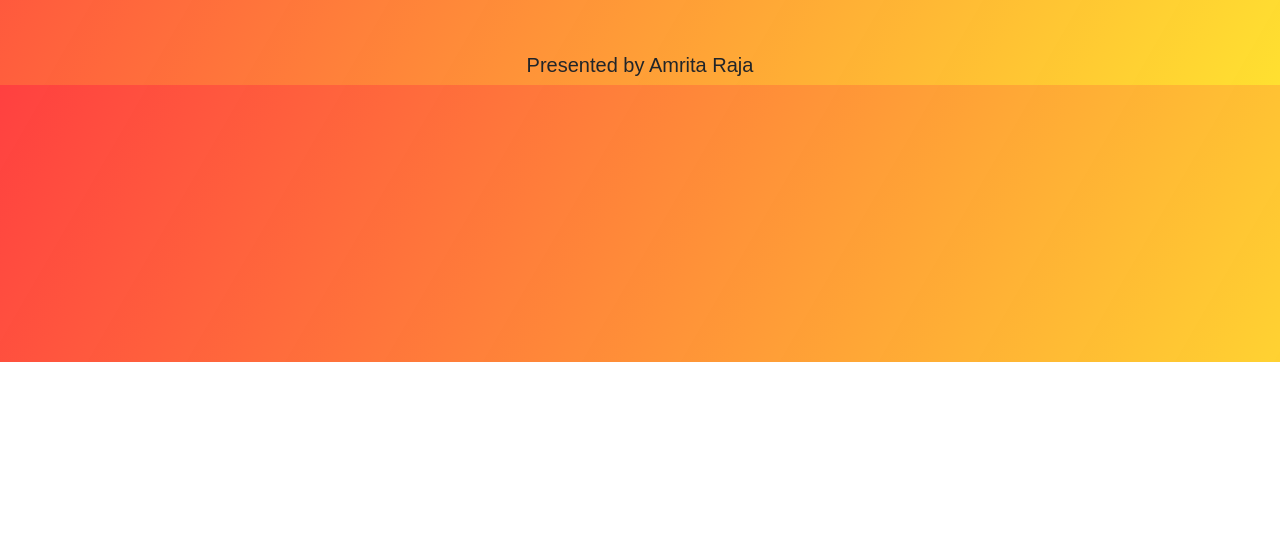
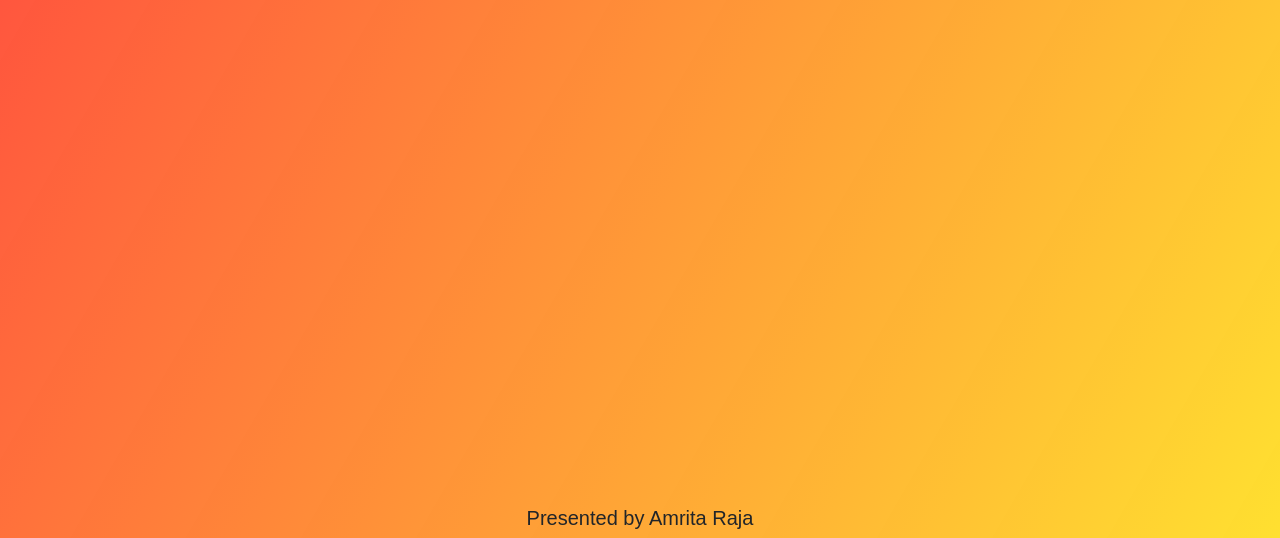
Before and after one commit to Amritaraja/Weather-Wizard, a plain HTML site: page index.html in a window 1280 px wide. Shown: the part 438-976 px from the top of the page. Before the commit the page ends 800 px from the top, so only its background shows below. Drawn offline with nearby package versions, Linux system fonts and the light colour scheme; a web font is replaced by a local one.

Commit message:
fixed background image to full cover

```diff
--- a/index.html
+++ b/index.html
@@ -19,7 +19,7 @@
 
     <main class="flex-wrap d-flex" >
         <!-- Search Display -->
-        <section class="p-2 mb-5 col-12 col-sm-12 col-md-4 float-left ">
+        <section class="p-2 mb-5 col-12 col-sm-12 col-md-4 float-left vh-100 ">
             <div class="card rounded-0 bg-transparent row ms-1 me-1">
                 <h4 class="card-header bg-black text-white bg-opacity-25 rounded-0"><i class="bi bi-search"></i> Search for City</h4>
                 <div class="card-body row m-1">
@@ -51,6 +51,7 @@
           <h5 class="text-center">Presented by Amrita Raja</h5>
         </footer>
 
+
     </main>
 
     <script src="https://code.jquery.com/jquery-3.4.1.min.js"></script>
```
